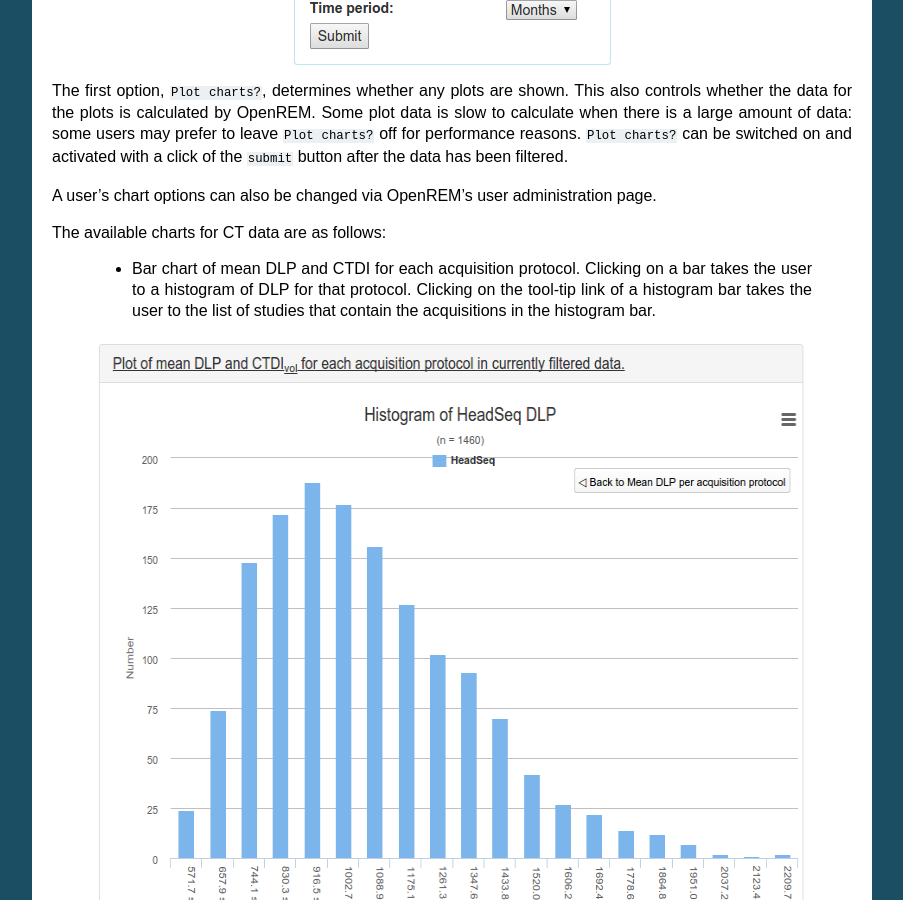
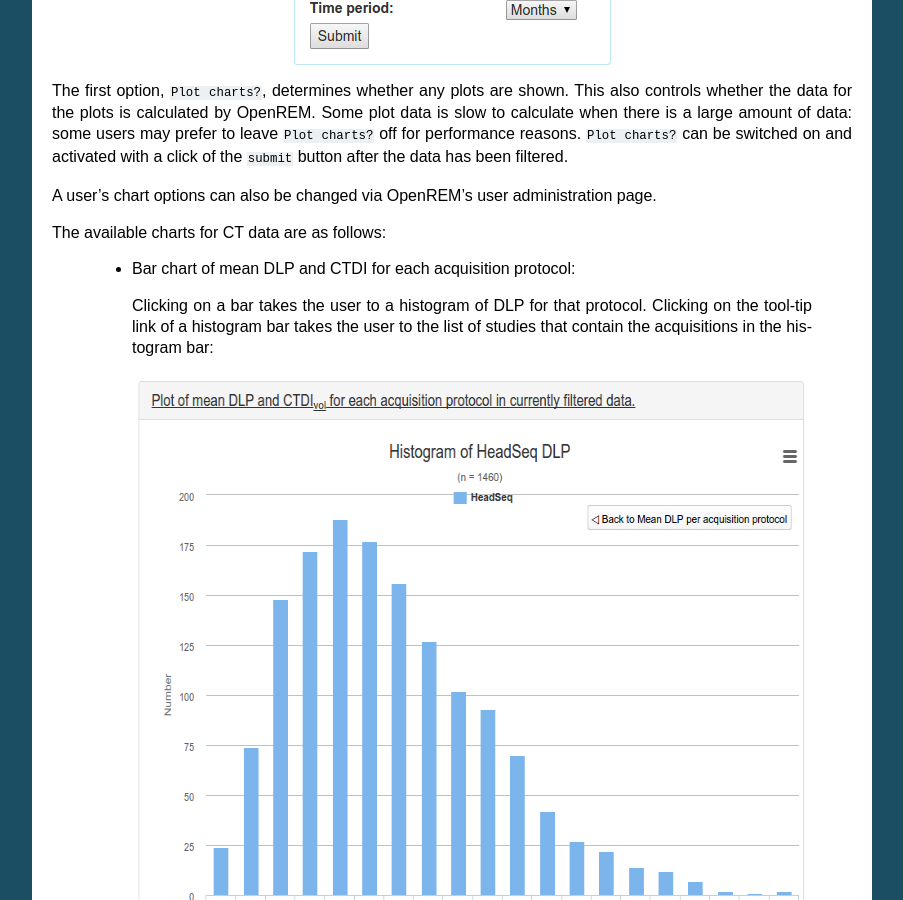
Before and after one commit to ckswilliams/modOpenREM, a Sphinx documentation site: the page built from docs/charts.rst, in a window 1280 px wide and 900 px high, scrolled down 459 px. Shown: the whole window, without its empty margins (198-1101 px from the left). Built offline with Sphinx 7.4.7, drawn with Linux system fonts in a browser that asks for light colours; some of the changed text lies outside the part shown.

Commit message:
Trying to fix images in chart doc. References issue 211.

```diff
--- a/docs/charts.rst
+++ b/docs/charts.rst
@@ -11,10 +11,10 @@ Chart options
 *************
 
 .. image:: img/ChartCTOptions.png
-    :width: 318px
-    :align: center
-    :height: 321px
-    :alt: OpenREM CT chart options screenshot
+   :width: 318px
+   :align: center
+   :height: 321px
+   :alt: OpenREM CT chart options screenshot
 
 The first option, ``Plot charts?``, determines whether any plots are shown. This also
 controls whether the data for the plots is calculated by OpenREM. Some plot data is
@@ -26,62 +26,64 @@ A user's chart options can also be changed via OpenREM's user administration pag
 
 The available charts for CT data are as follows:
 
-    * Bar chart of mean DLP and CTDI for each acquisition protocol. Clicking on a bar
-      takes the user to a histogram of DLP for that protocol. Clicking on the tool-tip
-      link of a histogram bar takes the user to the list of studies that contain the
-      acquisitions in the histogram bar.
+    * Bar chart of mean DLP and CTDI for each acquisition protocol:
 
-    .. image:: img/ChartCTMeanDLPandCTDI.png
-        :width: 831px
-        :align: center:height: 765px
-        :alt: OpenREM chart of mean DLP and CTDIvol screenshot
+      .. image:: img/ChartCTMeanDLPandCTDI.png
+         :width: 831px
+         :align: center:height: 765px
+         :alt: OpenREM chart of mean DLP and CTDIvol screenshot
 
-    .. image:: img/ChartCTHistogramDLP.png
-        :width: 833px
-        :align: center
-        :height: 768px
-        :alt: OpenREM histogram of acquisition DLP screenshot
+      Clicking on a bar takes the user to a histogram of DLP for that protocol.
+      Clicking on the tool-tip link of a histogram bar takes the user to the
+      list of studies that contain the acquisitions in the histogram bar:
+
+      .. image:: img/ChartCTHistogramDLP.png
+         :width: 833px
+         :align: center
+         :height: 768px
+         :alt: OpenREM histogram of acquisition DLP screenshot
 
     * Pie chart of the frequency of each acquisition protocol. Clicking on a segment
       of the pie chart takes the user to the list of studies that contain the
       acquisitions in that segment.
 
-    .. image:: img/ChartCTacquisitionFreq.png
-        :width: 835px
-        :align: center
-        :height: 687px
-        :alt: OpenREM chart of acquisition frequency screenshot
+      .. image:: img/ChartCTacquisitionFreq.png
+         :width: 835px
+         :align: center
+         :height: 687px
+         :alt: OpenREM chart of acquisition frequency screenshot
 
     * Bar chart of mean DLP for each study name. Clicking on a bar takes the user to
       a histogram of DLP for that study name. Clicking on the tool-tip link of a
       histogram bar takes the user to the list of studies that correspond to the
       data in the histogram bar.
 
-    .. image:: img/ChartCTMeanStudyDLP.png
-        :width: 835px
-        :align: center
-        :height: 769px
-        :alt: OpenREM chart of mean study DLP screenshot
+      .. image:: img/ChartCTMeanStudyDLP.png
+         :width: 835px
+         :align: center
+         :height: 769px
+         :alt: OpenREM chart of mean study DLP screenshot
 
     * Pie chart of the frequency of each study name. Clicking on a segment of the
       pie chart takes the user to the list of studies that correspond to the data
       in that segment.
 
-    * Pie chart showing the number of studies carried out per weekday. Clicking on
-      a segment of the pie chart takes the user to a pie chart showing the studies
-      for that weekday broken down per hour.
+    * Pie chart showing the number of studies carried out per weekday:
 
-    .. image:: img/ChartCTworkload.png
-        :width: 831px
-        :align: center
-        :height: 711px
-        :alt: OpenREM pie chart of study workload per day of the week screenshot
+      .. image:: img/ChartCTworkload.png
+         :width: 831px
+         :align: center
+         :height: 711px
+         :alt: OpenREM pie chart of study workload per day of the week screenshot
 
-    .. image:: img/ChartCTworkload24hours.png
-        :width: 1084px
-        :align: center
-        :height: 714px
-        :alt: OpenREM pie chart of study workload per hour in a day screenshot
+      Clicking on a segment of the pie chart takes the user to a pie chart showing
+      the studies for that weekday broken down per hour:
+
+      .. image:: img/ChartCTworkload24hours.png
+         :width: 1084px
+         :align: center
+         :height: 714px
+         :alt: OpenREM pie chart of study workload per hour in a day screenshot
 
     * Line chart showing how the mean DLP of each study name varies over time. The
       time period per data point can be chosen by the user in the ``Chart options``.
@@ -90,11 +92,11 @@ The available charts for CT data are as follows:
       a date range. The user can also click on items in the legend to show or hide
       individual lines.
 
-    .. image:: img/ChartCTMeanDLPoverTime.png
-        :width: 1139px
-        :align: center
-        :height: 716px
-        :alt: OpenREM line chart of mean DLP per study type over time screenshot
+      .. image:: img/ChartCTMeanDLPoverTime.png
+         :width: 1139px
+         :align: center
+         :height: 716px
+         :alt: OpenREM line chart of mean DLP per study type over time screenshot
 
 The available charts for radiographic data are as follows:
 
```
